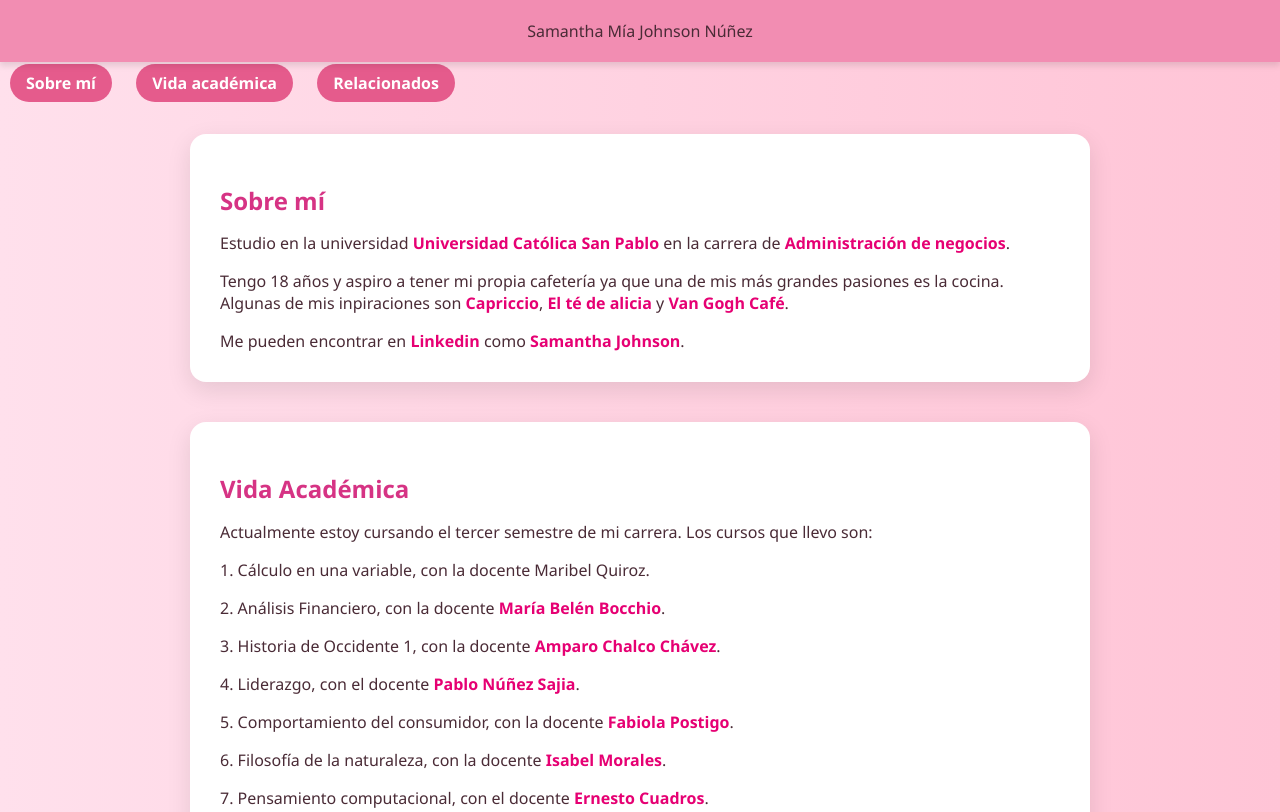
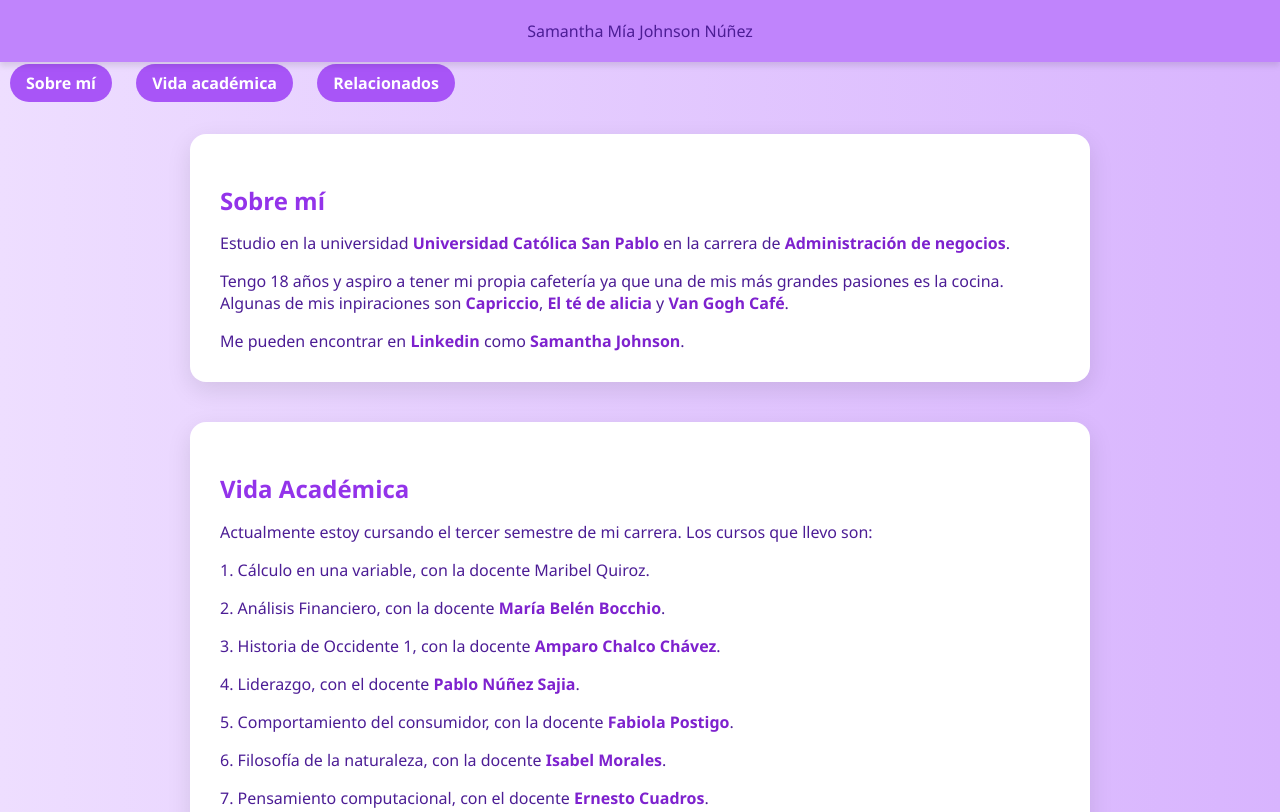
Before and after one commit to Sam061006/Samantha-M-a-Johnson-N-ez, a plain HTML site: page index.html in a window 1280 px wide. Shown: the top 812 px of the page. Drawn offline with Linux system fonts and the light colour scheme.

Commit message:
index.html

```diff
--- a/index.html
+++ b/index.html
@@ -9,13 +9,13 @@
     body {
   margin: 0;
   font-family: 'Segoe UI', sans-serif;
-      background: linear-gradient(to right, #ffe0ec, #ffc4d6);
-      color: #4a2b36;
+  background: linear-gradient(to right, #eedeff, #d8b4fe); /* degradado lila claro */
+  color: #4c1d95; /* violeta oscuro para el texto */
   scroll-behavior: smooth;
 }
 
 header {
-      background-color: #f28db2;
+  background-color: #c084fc; /* encabezado lila medio */
   padding: 20px;
   text-align: center;
   position: sticky;
@@ -39,14 +39,14 @@
   text-decoration: none;
   color: white;
   font-weight: bold;
-      background-color: #e55b8c;
+  background-color: #a855f7; /* botones lila más oscuro */
   padding: 8px 16px;
   border-radius: 20px;
   transition: background-color 0.3s;
 }
 
 nav a:hover {
-      background-color: #d13b72;
+  background-color: #9333ea; /* al pasar el mouse */
 }
 
 .container {
@@ -64,12 +64,12 @@
 }
 
 .card h2 {
-      color: #d63384;
+  color: #9333ea; /* títulos en morado vibrante */
   margin-bottom: 15px;
 }
 
 .card a {
-      color: #e60073;
+  color: #7e22ce; /* enlaces */
   text-decoration: none;
   font-weight: bold;
 }
```
Lines whose indentation alone changed are shown as unchanged.
